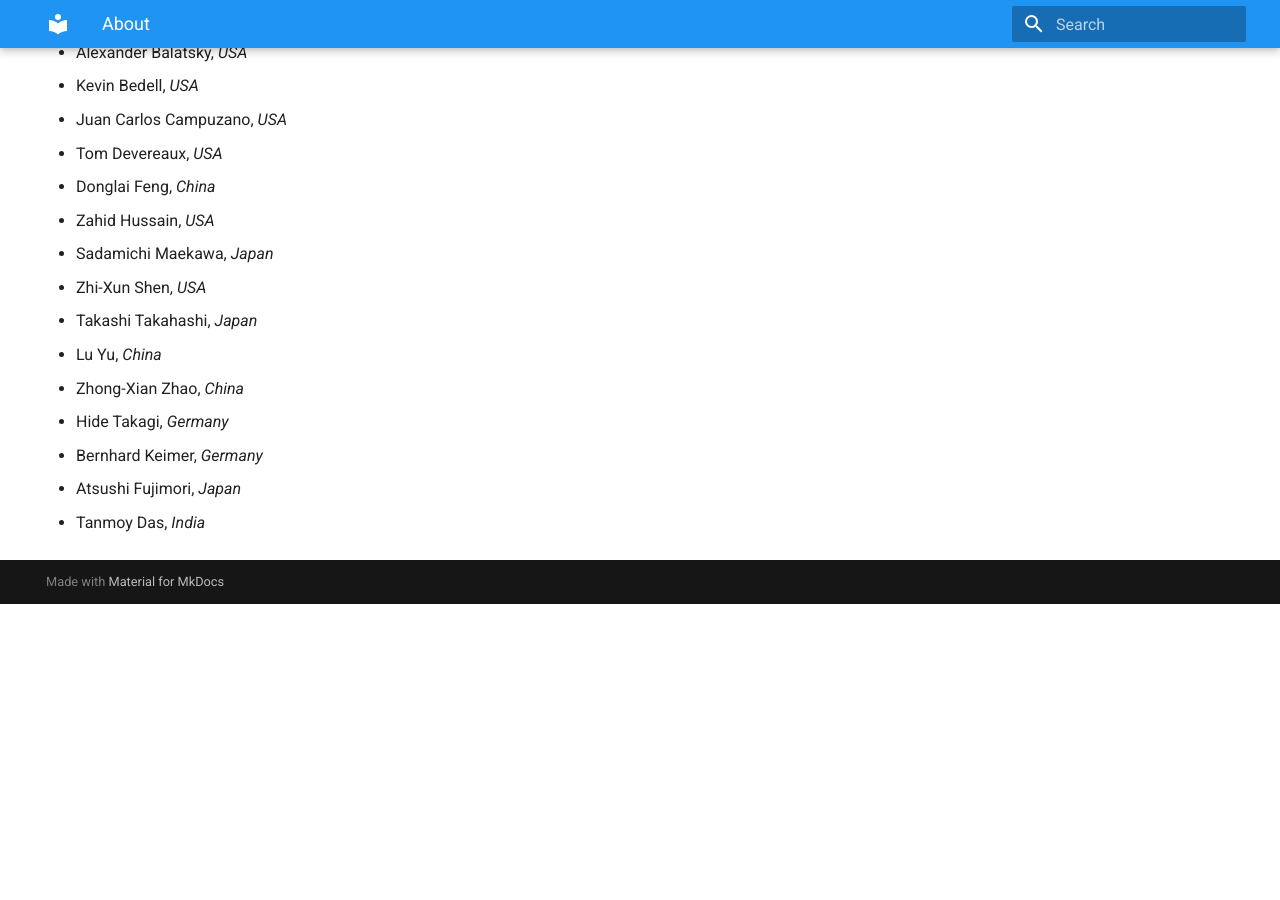
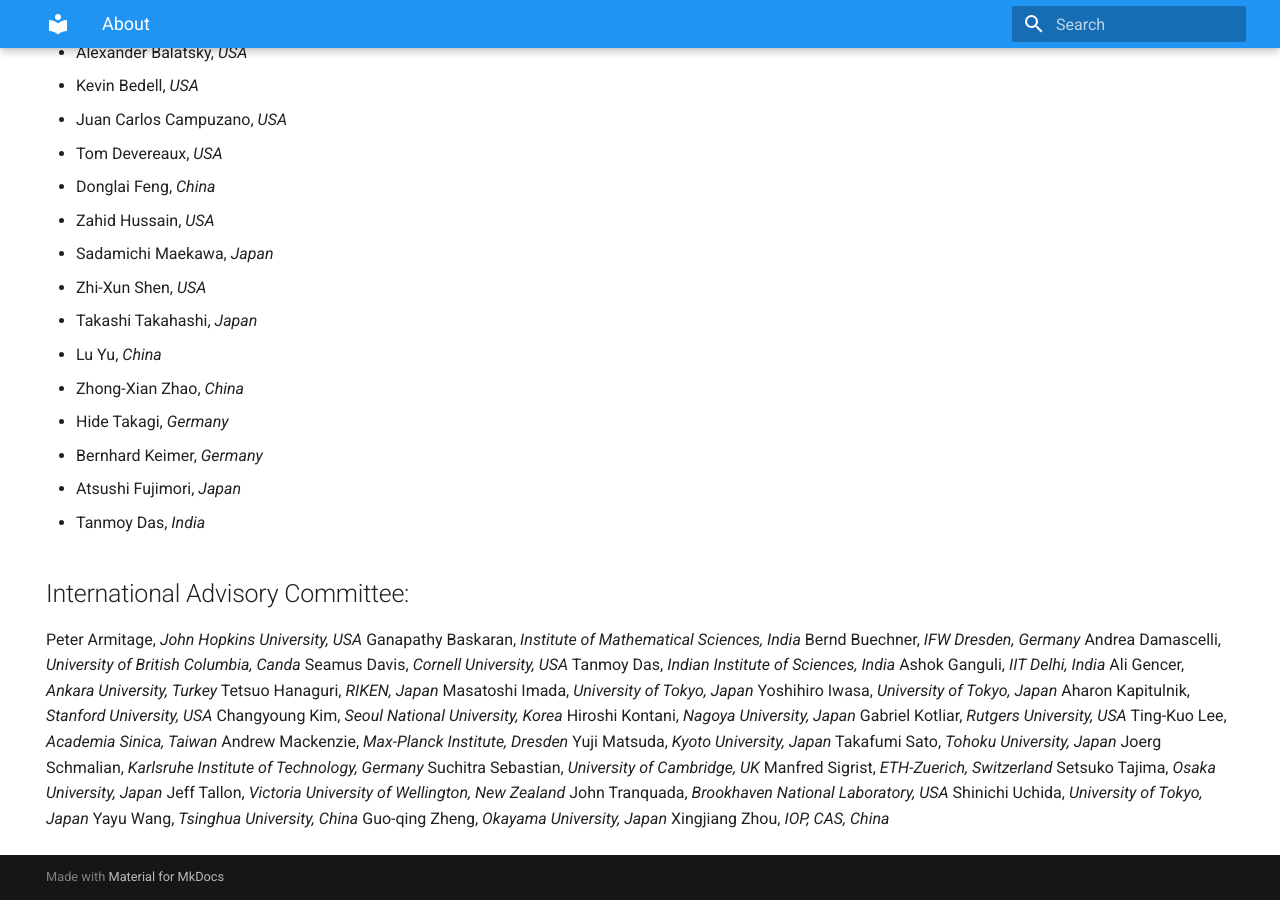
Before and after one commit to SNS2026/SNS2026.github.io, an MkDocs documentation site: the page built from docs/about.md, in a window 1280 px wide and 900 px high, scrolled down 808 px. Built offline with MkDocs 1.6.1 and Material for MkDocs 9.7.7, drawn with Linux system fonts in a browser that asks for light colours; before the commit the page ends 1412 px from its top, so only the background shows below that.

Commit message:
Added advisory committee

```diff
--- a/docs/about.md
+++ b/docs/about.md
@@ -38,3 +38,34 @@ title: About
 * Bernhard Keimer, <i>Germany</i>
 * Atsushi Fujimori, <i>Japan</i>
 * Tanmoy Das, <i>India</i>
+
+##International Advisory Committee:
+Peter Armitage, <i>John Hopkins University, USA</i>
+Ganapathy Baskaran, <i>Institute of Mathematical Sciences, India</i>
+Bernd Buechner, <i>IFW Dresden, Germany</i>
+Andrea Damascelli, <i>University of British Columbia, Canda</i>
+Seamus Davis, <i>Cornell University, USA</i>
+Tanmoy Das, <i>Indian Institute of Sciences, India</i>
+Ashok Ganguli, <i>IIT Delhi, India</i>
+Ali Gencer, <i>Ankara University, Turkey</i>
+Tetsuo Hanaguri, <i>RIKEN, Japan</i>
+Masatoshi Imada, <i>University of Tokyo, Japan</i>
+Yoshihiro Iwasa, <i>University of Tokyo, Japan</i>
+Aharon Kapitulnik, <i>Stanford University, USA</i>
+Changyoung Kim, <i>Seoul National University, Korea</i>
+Hiroshi Kontani, <i>Nagoya University, Japan</i>
+Gabriel Kotliar, <i>Rutgers University, USA</i>
+Ting-Kuo Lee, <i>Academia Sinica, Taiwan</i>
+Andrew Mackenzie, <i>Max-Planck Institute, Dresden</i>
+Yuji Matsuda, <i>Kyoto University, Japan</i>
+Takafumi Sato, <i>Tohoku University, Japan</i>
+Joerg Schmalian, <i>Karlsruhe Institute of Technology, Germany</i>
+Suchitra Sebastian, <i>University of Cambridge, UK</i>
+Manfred Sigrist, <i>ETH-Zuerich, Switzerland</i>
+Setsuko Tajima, <i>Osaka University, Japan</i>
+Jeff Tallon, <i>Victoria University of Wellington, New Zealand</i>
+John Tranquada, <i>Brookhaven National Laboratory, USA</i>
+Shinichi Uchida, <i>University of Tokyo, Japan</i>
+Yayu Wang, <i>Tsinghua University, China</i>
+Guo-qing Zheng, <i>Okayama University, Japan</i>
+Xingjiang Zhou, <i>IOP, CAS, China</i>
```
